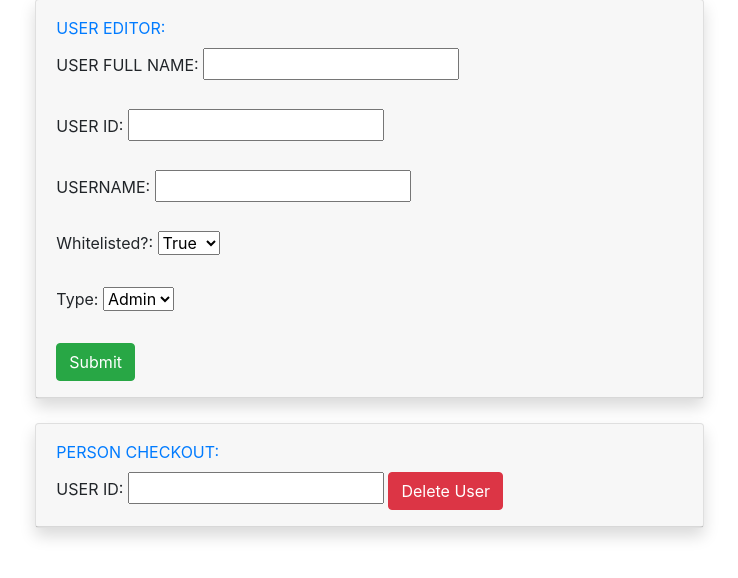
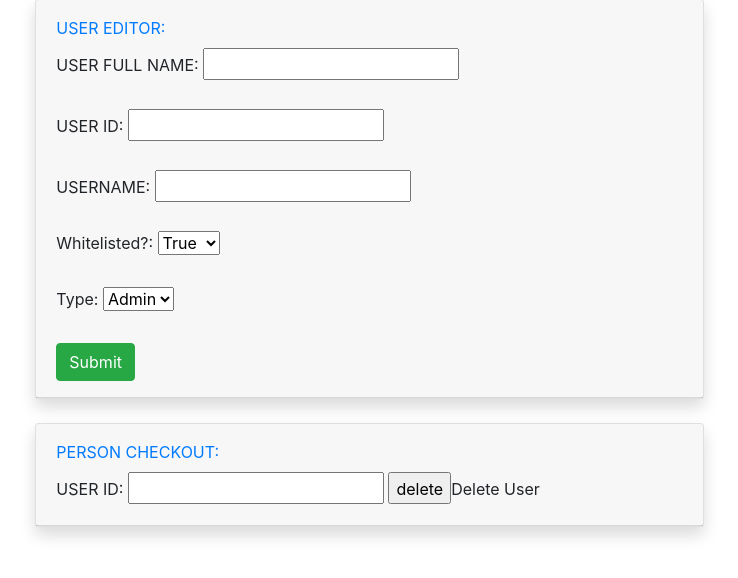
Before and after one commit to ameyanori/SQLDashboard, a Flask app: template templates/admin.html in a window 1280 px wide. Shown: the part 66-644 px from the top of the page, without its empty margins (202-940 px from the left). Run offline with Flask 2, Linux system fonts and the light colour scheme; the template is opened without the code that fills it, so the values that code supplies are empty; parts of the project's set-up code (start-up, migrations or seed data) failed here and were passed over; some libraries are stand-ins or nearby versions.

Commit message:
update 2021/10/03 08:17:01

```diff
--- a/templates/admin.html
+++ b/templates/admin.html
@@ -83,7 +83,7 @@
                                         <br>
                                         <label for="outid"> USER ID: </label>
                                         <input type="number" name="outid" id="outid">
-                                        <button class="btn btn-danger" id="delete">Delete User</button>
+                                        <input type="submit" name="delete_button" value="delete">Delete User</input>
                                     </form>
 
                                     </div>
```
Also changed, not shown: 1 other file.
